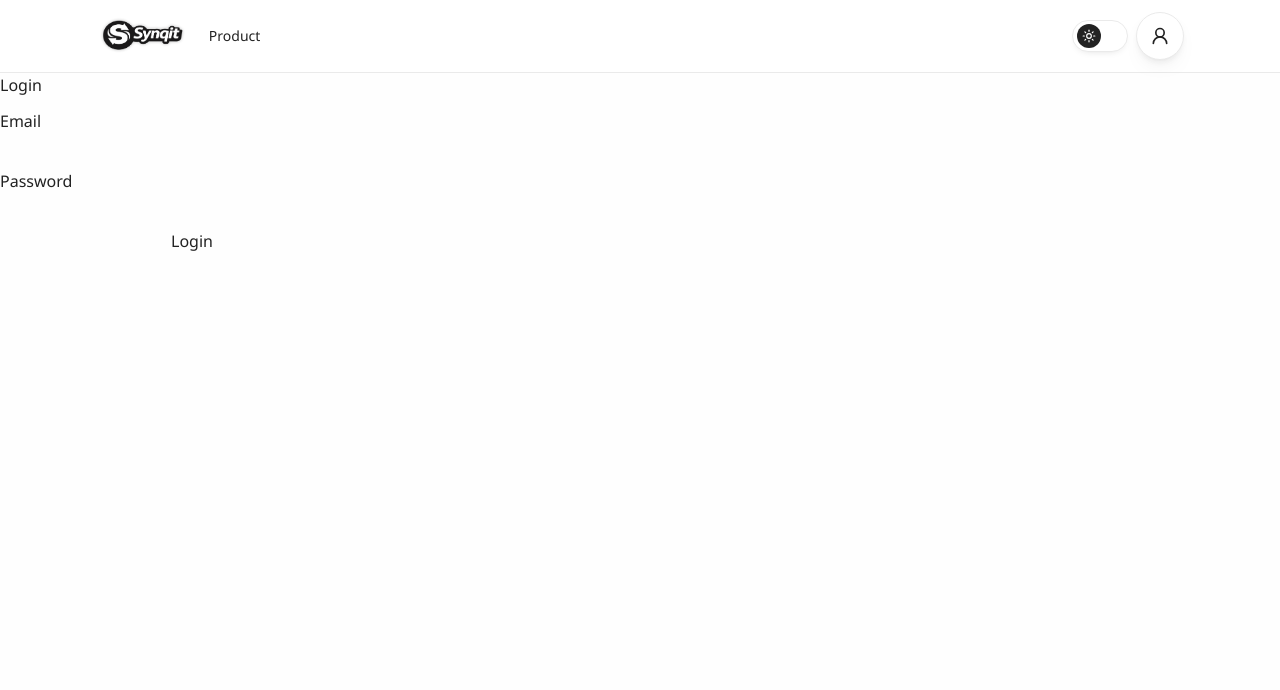
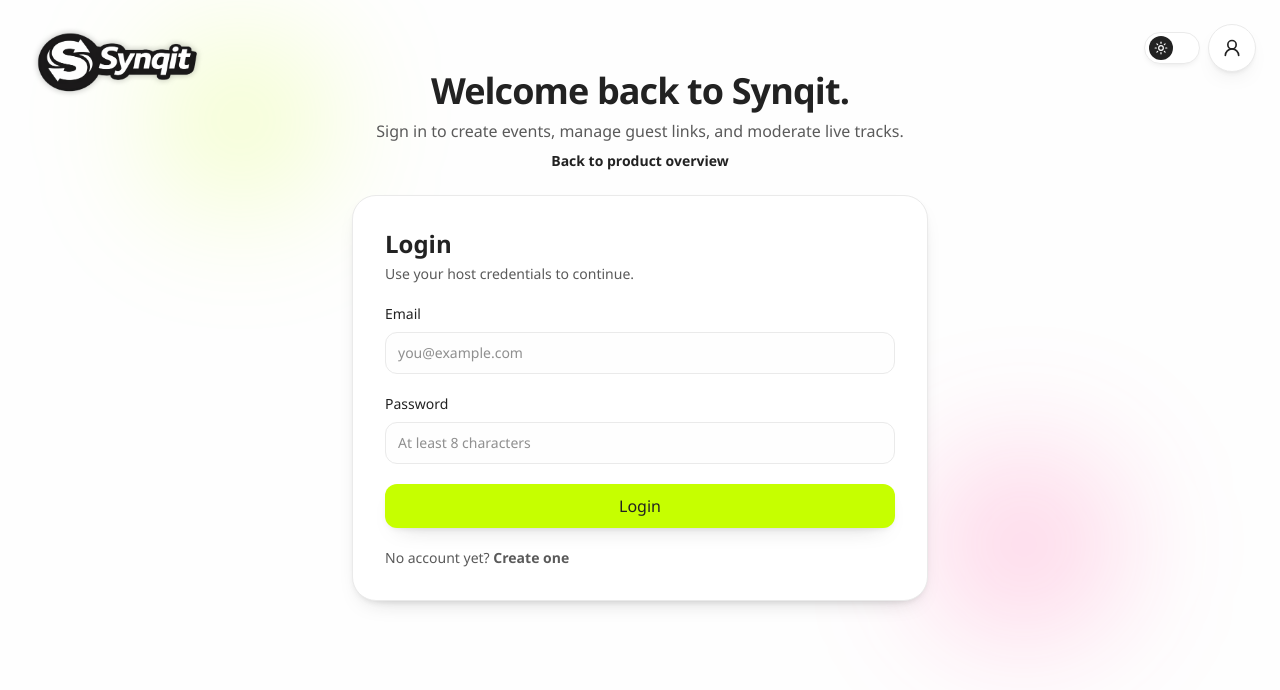
Before and after one commit to NicoPipishorts/synqit, a React (Vite) app in the folder apps/web/: page /auth/login in a window 1280 px wide. Shown: the top 690 px of the page. Built offline with nearby package versions, Linux system fonts and the light colour scheme; no server answers.

Commit message:
`feat(web): unify public header and redesign auth page with centered login layout`

```diff
--- a/apps/web/src/components/shell/AppShell.tsx
+++ b/apps/web/src/components/shell/AppShell.tsx
@@ -13,7 +13,8 @@
   const pathname = useRouterState({
     select: (state) => state.location.pathname,
   });
-  const isPublicHome = pathname === '/';
+  const isPublicRoute =
+    pathname === '/' || pathname.startsWith('/auth/') || pathname.startsWith('/event/');
 
   useEffect(() => {
     applyTheme(loadTheme());
@@ -21,8 +22,13 @@
 
   return (
     <div className="min-h-screen bg-app-bg text-app-text transition-colors">
-      {isPublicHome ? (
+      {isPublicRoute ? (
         <>
+          <div className="fixed left-4 top-4 z-30 sm:left-6 sm:top-6">
+            <Link to="/" aria-label="Synqit home" className="inline-flex">
+              <BrandLogo className="h-10 w-auto sm:h-20" />
+            </Link>
+          </div>
           <div className="fixed right-4 top-4 z-30 flex items-center gap-2 sm:right-6 sm:top-6">
             <ThemeToggle />
             <AccountMenu />
--- a/apps/web/src/pages/AuthForm.tsx
+++ b/apps/web/src/pages/AuthForm.tsx
@@ -1,3 +1,4 @@
+import { Link, useNavigate } from '@tanstack/react-router';
 import { FormEvent, useState } from 'react';
 
 import { callApi, toApiError } from '../lib/api';
@@ -10,15 +11,19 @@
   endpoint: '/v1/auth/register' | '/v1/auth/login';
   title: string;
 }) => {
+  const navigate = useNavigate();
+  const isLogin = endpoint === '/v1/auth/login';
   const [email, setEmail] = useState('');
   const [password, setPassword] = useState('');
-  const [status, setStatus] = useState<string>('');
+  const [status, setStatus] = useState<string | null>(null);
+  const [statusType, setStatusType] = useState<'error' | 'success' | null>(null);
   const [isSubmitting, setIsSubmitting] = useState(false);
 
   const onSubmit = async (event: FormEvent<HTMLFormElement>) => {
     event.preventDefault();
     setIsSubmitting(true);
-    setStatus('');
+    setStatus(null);
+    setStatusType(null);
 
     try {
       const result = await callApi(
@@ -31,43 +36,109 @@
       );
 
       const auth = storeAuth(result);
-      setStatus(`Success. Logged in as ${auth.userEmail}.`);
+      setStatus(`Authenticated as ${auth.userEmail}. Redirecting...`);
+      setStatusType('success');
+      void navigate({ to: '/dashboard' });
     } catch (error) {
       const apiError = toApiError(error);
-      setStatus(`Error: ${apiError.message}`);
+      setStatus(apiError.message);
+      setStatusType('error');
     } finally {
       setIsSubmitting(false);
     }
   };
 
   return (
-    <form onSubmit={onSubmit} style={{ display: 'grid', gap: '0.75rem', maxWidth: '24rem' }}>
-      <h2>{title}</h2>
-      <label>
-        Email
+    <section className="relative mx-auto flex min-h-[calc(100svh-7rem)] w-full max-w-4xl items-center px-4 py-8 sm:min-h-[calc(100svh-8rem)] sm:px-6 sm:py-12 lg:px-8 lg:py-16">
+      <div className="pointer-events-none absolute -left-10 top-8 h-44 w-44 rounded-full bg-brand-lime/20 blur-3xl" />
+      <div className="pointer-events-none absolute -right-8 bottom-8 h-48 w-48 rounded-full bg-brand-pink/20 blur-3xl" />
+
+      <div className="relative grid w-full gap-6">
+        <div className="mx-auto grid w-full max-w-xl gap-2 text-center">
+          <h1 className="text-3xl font-black tracking-tight text-brand-dark dark:text-brand-white sm:text-4xl">
+            {isLogin ? 'Welcome back to Synqit.' : 'Create your Synqit host account.'}
+          </h1>
+          <p className="text-sm text-app-text-secondary sm:text-base">
+            {isLogin
+              ? 'Sign in to create events, manage guest links, and moderate live tracks.'
+              : 'Register once, connect your provider, and launch your first collaborative event playlist.'}
+          </p>
+          <Link to="/" className="text-sm font-semibold text-brand-pink hover:text-[#d12074]">
+            Back to product overview
+          </Link>
+        </div>
+
+        <form
+          onSubmit={onSubmit}
+          className="mx-auto grid w-full max-w-xl gap-5 rounded-3xl border border-app-border bg-app-elevated p-6 shadow-soft-lift dark:bg-app-card sm:p-8"
+        >
+          <div className="grid gap-1 text-center sm:text-left">
+            <h2 className="text-2xl font-bold text-brand-dark dark:text-brand-white">{title}</h2>
+            <p className="text-sm text-app-text-secondary">
+              {isLogin
+                ? 'Use your host credentials to continue.'
+                : 'Use a valid email and a secure password.'}
+            </p>
+          </div>
+
+          <label className="grid gap-2 text-sm font-medium">
+            <span>Email</span>
             <input
               required
               type="email"
+              autoComplete={isLogin ? 'username' : 'email'}
               value={email}
               onChange={(event) => setEmail(event.target.value)}
-          style={{ width: '100%' }}
+              className="w-full rounded-xl border border-app-border bg-app-bg px-3 py-2.5 text-app-text outline-none transition focus:border-brand-lime"
+              placeholder="you@example.com"
             />
           </label>
-      <label>
-        Password
+
+          <label className="grid gap-2 text-sm font-medium">
+            <span>Password</span>
             <input
               required
               minLength={8}
               type="password"
+              autoComplete={isLogin ? 'current-password' : 'new-password'}
               value={password}
               onChange={(event) => setPassword(event.target.value)}
-          style={{ width: '100%' }}
+              className="w-full rounded-xl border border-app-border bg-app-bg px-3 py-2.5 text-app-text outline-none transition focus:border-brand-pink"
+              placeholder="At least 8 characters"
             />
           </label>
-      <button disabled={isSubmitting} type="submit">
+
+          <button
+            disabled={isSubmitting}
+            type="submit"
+            className="rounded-xl bg-brand-lime px-4 py-2.5 text-sm font-semibold text-brand-dark shadow-soft-lift transition hover:bg-[#b2e600] disabled:cursor-not-allowed disabled:opacity-60 dark:bg-[#aee000] dark:hover:bg-[#9fd100]"
+          >
             {isSubmitting ? 'Submitting...' : title}
           </button>
-      {status ? <p>{status}</p> : null}
+
+          {status ? (
+            <p
+              className={`rounded-lg border px-3 py-2 text-sm ${
+                statusType === 'error'
+                  ? 'border-brand-pink/35 bg-brand-pink/10 text-[#b41563] dark:text-[#ff8ac0]'
+                  : 'border-brand-lime/35 bg-brand-lime/10 text-[#6d9600] dark:text-[#d5ff5c]'
+              }`}
+            >
+              {status}
+            </p>
+          ) : null}
+
+          <p className="text-sm text-app-text-secondary">
+            {isLogin ? 'No account yet?' : 'Already have an account?'}{' '}
+            <Link
+              to={isLogin ? '/auth/register' : '/auth/login'}
+              className="font-semibold text-brand-pink hover:text-[#d12074]"
+            >
+              {isLogin ? 'Create one' : 'Login'}
+            </Link>
+          </p>
         </form>
+      </div>
+    </section>
   );
 };
--- a/apps/web/src/pages/HomePage.tsx
+++ b/apps/web/src/pages/HomePage.tsx
@@ -1,9 +1,7 @@
-import { Link } from '@tanstack/react-router';
 import { motion, type Variants } from 'framer-motion';
 
 import { HomeFooterReveal } from '../components/marketing/HomeFooterReveal';
 import { PlatformPreview } from '../components/marketing/PlatformPreview';
-import { BrandLogo } from '../components/ui/BrandLogo';
 import { HeroCtaLink } from '../components/ui/HeroCtaLink';
 import { HeroPill } from '../components/ui/HeroPill';
 
@@ -47,12 +45,6 @@
 
     <div className="relative z-10 overflow-hidden rounded-b-[2.75rem] bg-app-bg shadow-[0_28px_64px_-20px_rgba(0,0,0,0.55)] dark:shadow-[0_30px_70px_-20px_rgba(0,0,0,0.72)] sm:rounded-b-[3.5rem] lg:rounded-b-[4.5rem]">
       <div className="mx-auto grid w-full max-w-6xl gap-36 px-4 pb-24 pt-14 sm:gap-44 sm:px-6 sm:pb-24 sm:pt-10 lg:gap-56 lg:px-8 lg:pb-28 lg:pt-14">
-        <div className="fixed left-4 top-4 z-20 sm:left-6 sm:top-6">
-          <Link to="/" aria-label="Synqit home" className="inline-flex">
-            <BrandLogo className="h-10 w-auto sm:h-20" />
-          </Link>
-        </div>
-
         <motion.section
           initial="hidden"
           animate="visible"
```
Lines whose indentation alone changed are shown as unchanged.
